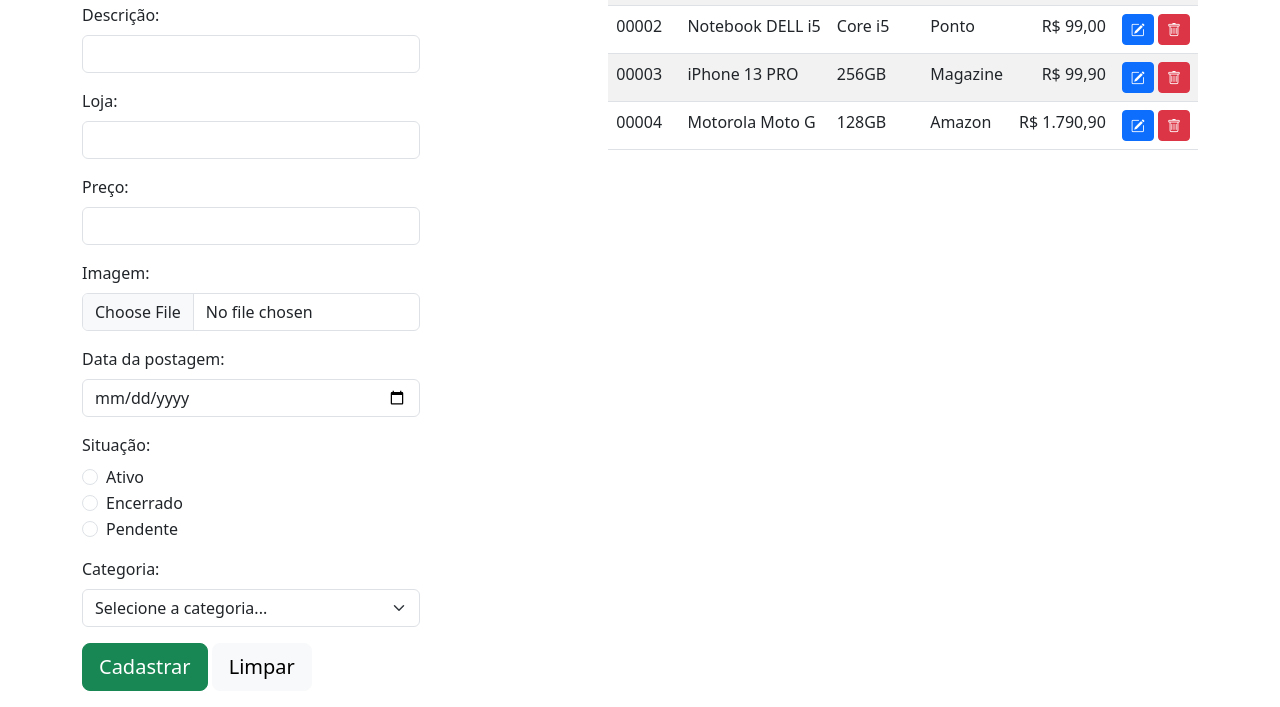
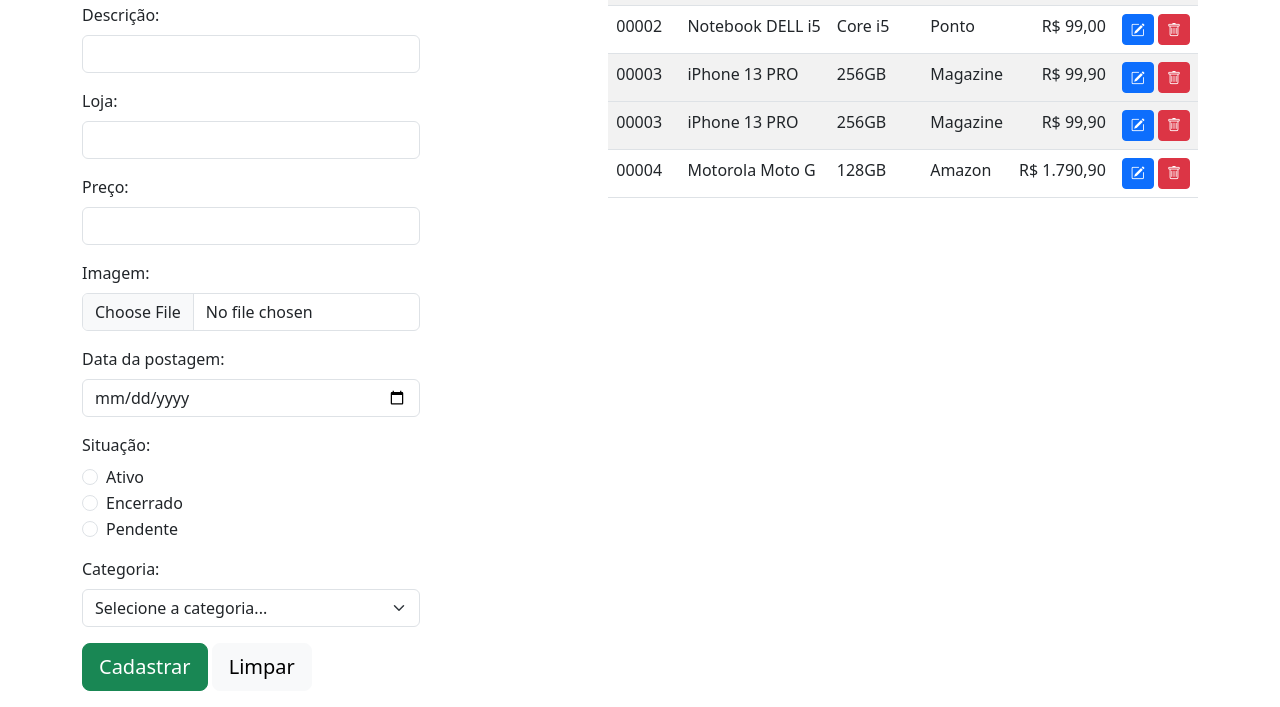
Before and after one commit to JoseJustinoSobrinho/aula_final, a plain HTML site: page pages/cadastros.html in a window 1280 px wide. Shown: the part 195-902 px from the top of the page. Drawn offline with nearby package versions, Linux system fonts and the light colour scheme.

Commit message:
add nova linha tabela de relatorios

```diff
--- a/pages/cadastros.html
+++ b/pages/cadastros.html
@@ -153,6 +153,22 @@
                             </td>
                         </tr>
                         <tr>
+                        <tr>
+                            <td>00003</td>
+                            <td>iPhone 13 PRO</td>
+                            <td>256GB</td>
+                            <td>Magazine</td>
+                            <td class="text-end">R$ 99,90</td>
+                            <td>
+                                <a href="#" class="btn btn-primary btn-sm">
+                                    <i class="bi bi-pencil-square"></i>
+                                </a>
+                                <a href="#" class="btn btn-danger btn-sm">
+                                    <i class="bi bi-trash"></i>
+                                </a>
+                            </td>
+                        </tr>
+                        <tr>
                             <td>00004</td>
                             <td>Motorola Moto G</td>
                             <td>128GB</td>
```
